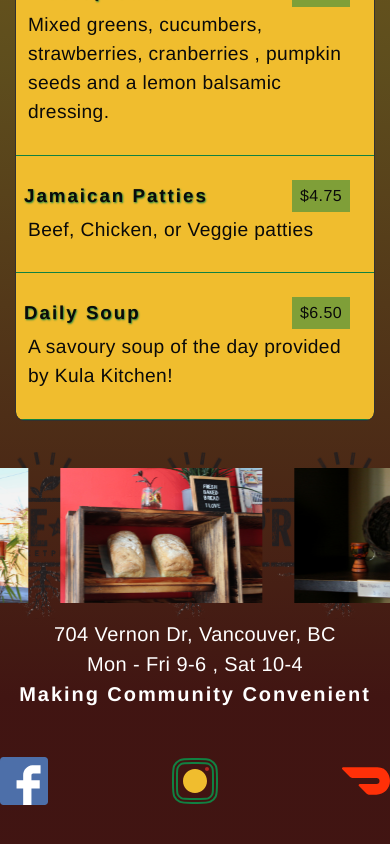
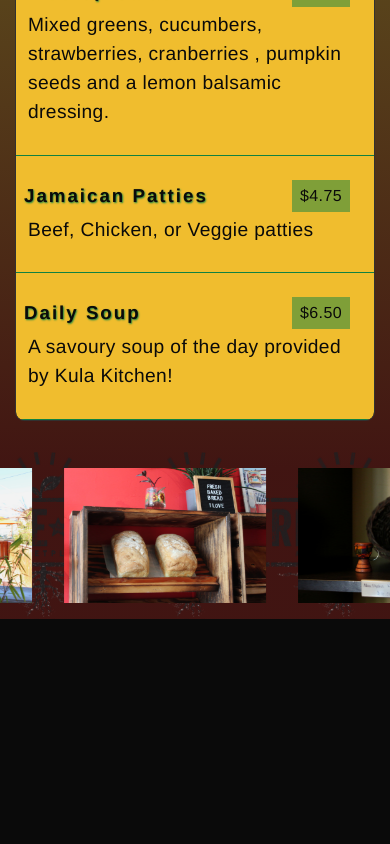
Before and after one commit to ntkunz/riseup, a React (Vite) app: page / in a window 390 px wide. Shown: the part 2314-3158 px from the top of the page. After the commit the page ends 2933 px from the top, so only its background shows below. Built offline with nearby package versions, Linux system fonts and the light colour scheme; a web font is replaced by a local one.

Commit message:
remove footer to test mobile width issue

```diff
--- a/src/pages/Home/Home.jsx
+++ b/src/pages/Home/Home.jsx
@@ -237,7 +237,7 @@ export default function Home() {
             </div>
 
             {/* // ============== FOOTER ================= */}
-            <div className="footer">
+            {/* <div className="footer">
 
                <div className="footer__store-details">
                   <p className="footer__details">704 Vernon Dr, Vancouver, BC</p>
@@ -258,7 +258,7 @@ export default function Home() {
                   </a>
                </div>
 
-            </div>
+            </div> */}
 
 
 
```
